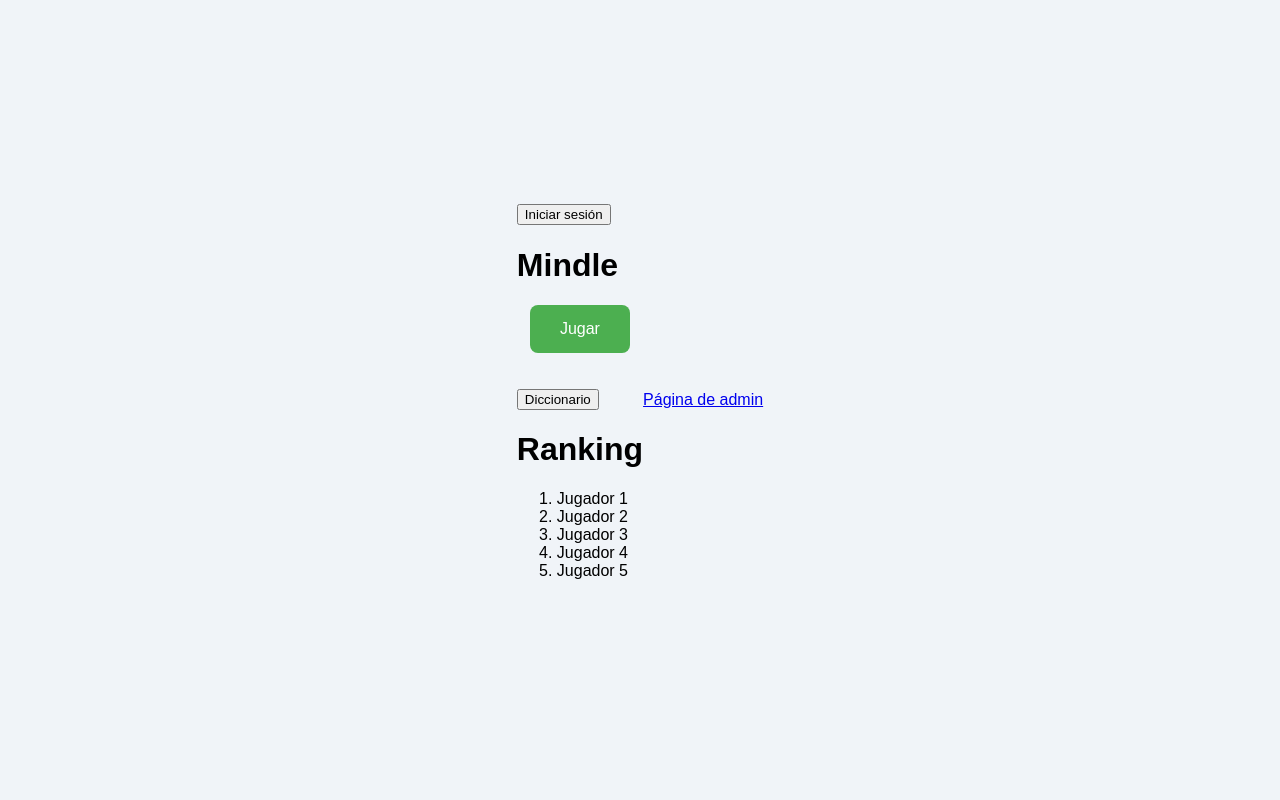
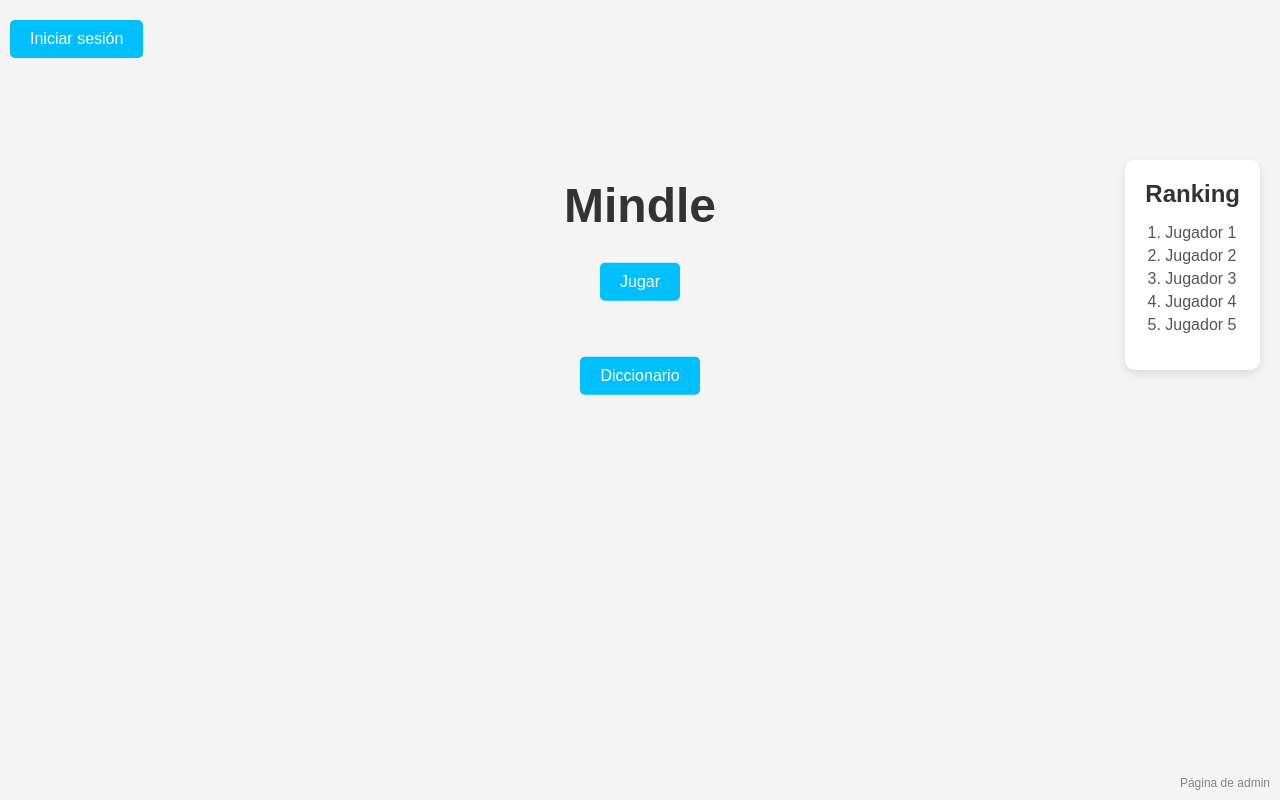
Before and after one commit to DrChayan/mindle, a Django app: page / in a window 1280 px wide. Run offline with Django 5.2, Linux system fonts and the light colour scheme.

Commit message:
index y css

```diff
--- a/templates/index.html
+++ b/templates/index.html
@@ -7,14 +7,16 @@
 </head>
 <body>
     <form>
-        <button type="submit" formaction="/login">Iniciar sesión</button>
-        <h1>Mindle</h1>
-    <div class="EntornoBoton">
+        <button class="login" type="submit" formaction="/login">Iniciar sesión</button>
+    <div class="Centrado">
+            <h1 class="Titulo">Mindle</h1>
             <button class="Boton" type="submit" formaction="/game">Jugar</button>
-    </div>
+
             <br>
             <br>
             <button type="submit" formaction="/diccionario">Diccionario</button>
+    </div>
+    <div class="Ranking">
         <h1>Ranking</h1>
         <ol>
             <li value="1"> Jugador 1</li>
@@ -23,8 +25,9 @@
             <li> Jugador 4</li>
             <li> Jugador 5</li>
         </ol>
+    </div>
     </form>
-    <a href="/admin">Página de admin</a>
+    <a class="EnlaceInferior" href="/admin">Página de admin</a>
 </body>
 
 </html>
--- a/templates/static/css/style.css
+++ b/templates/static/css/style.css
@@ -1,34 +1,85 @@
+/* General Reset */
 body {
+    margin: 10px;
+    padding: 0;
     font-family: Arial, sans-serif;
-    display: flex;
-    justify-content: center;
-    align-items: center;
-    height: 100vh;
-    margin: 0;
-    background-color: #f0f4f8;
+    background-color: #f4f4f4; /* Fondo claro */
 }
 
-.EntornoBoton {
-    text-align: center;
+/* Contenedor Central */
+.Centrado {
+    display: flex;
+    flex-direction: column;
+    justify-content: center; /* Centrado vertical */
+    align-items: center; /* Centrado horizontal */
+    /* Ocupa toda la altura */
+    transform: translateY(+30%); /* Mueve un poco hacia arriba */
 }
 
-.Boton {
-    background-color: #4caf50; /* Color verde */
-    color: white;
-    border: none;
-    padding: 15px 30px;
-    font-size: 16px;
-    border-radius: 8px;
-    cursor: pointer;
-    transition: background-color 0.3s ease, transform 0.2s ease;
+/* Título */
+.Titulo {
+    font-size: 48px;
+    color: #333; /* Gris oscuro */
+    margin-bottom: 20px;
 }
 
-.Boton:hover {
-    background-color: #45a049; /* Verde más oscuro */
-    transform: scale(1.05);
+/* Botones */
+button {
+    padding: 10px 20px;
+    margin: 10px 0;
+    background-color: #00bfff; /* Azul */
+    color: #fff;
+    border: none;
+    border-radius: 5px;
+    cursor: pointer;
+    font-size: 16px;
+    transition: background-color 0.3s ease;
 }
 
-.Boton:active {
-    background-color: #3e8e41; /* Verde aún más oscuro */
-    transform: scale(0.95);
+button:hover {
+    background-color: #0056b3; /* Azul más oscuro */
 }
+
+/* Contenedor de Ranking */
+.Ranking {
+    position: fixed; /* Para colocarlo fuera del flujo */
+    top: 20%; /* Ajusta la altura */
+    right: 20px; /* Ajusta la distancia del borde derecho */
+    background-color: #fff; /* Fondo blanco */
+    padding: 20px;
+    border-radius: 10px;
+    box-shadow: 0px 4px 8px rgba(0, 0, 0, 0.1); /* Sombra ligera */
+}
+
+/* Lista del Ranking */
+.Ranking h1 {
+    margin: 0;
+    font-size: 24px;
+    color: #333;
+}
+
+.Ranking ol {
+    padding-left: 20px;
+}
+
+.Ranking li {
+    margin-bottom: 5px;
+    color: #555;
+}
+
+/* Enlace discreto en la esquina inferior derecha */
+.EnlaceInferior {
+    position: fixed; /* Fija en la esquina inferior derecha */
+    bottom: 10px; /* Separación desde el borde inferior */
+    right: 10px; /* Separación desde el borde derecho */
+    font-size: 12px; /* Tamaño de letra discreto */
+    color: #555; /* Gris para menos énfasis */
+    text-decoration: none; /* Sin subrayado */
+    opacity: 0.7; /* Semitransparente */
+    transition: opacity 0.3s ease; /* Efecto al pasar el mouse */
+}
+
+.EnlaceInferior:hover {
+    opacity: 1; /* Totalmente visible al pasar el mouse */
+    color: #007BFF; /* Cambia a azul */
+}
```
Lines whose indentation alone changed are shown as unchanged.
